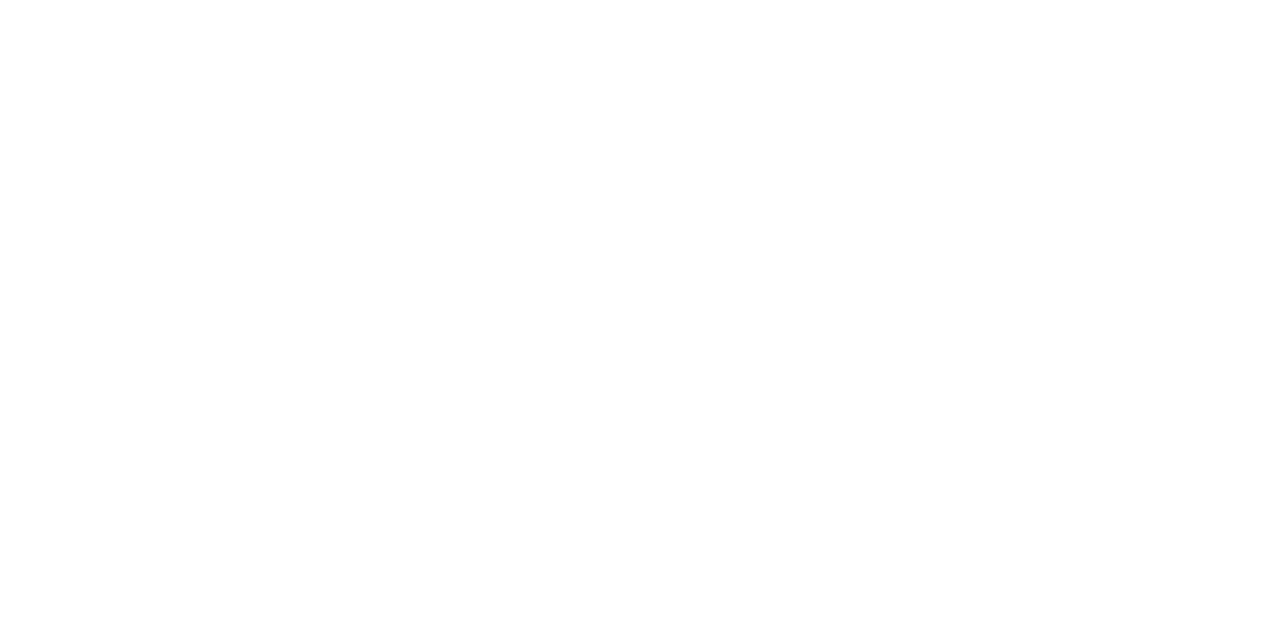
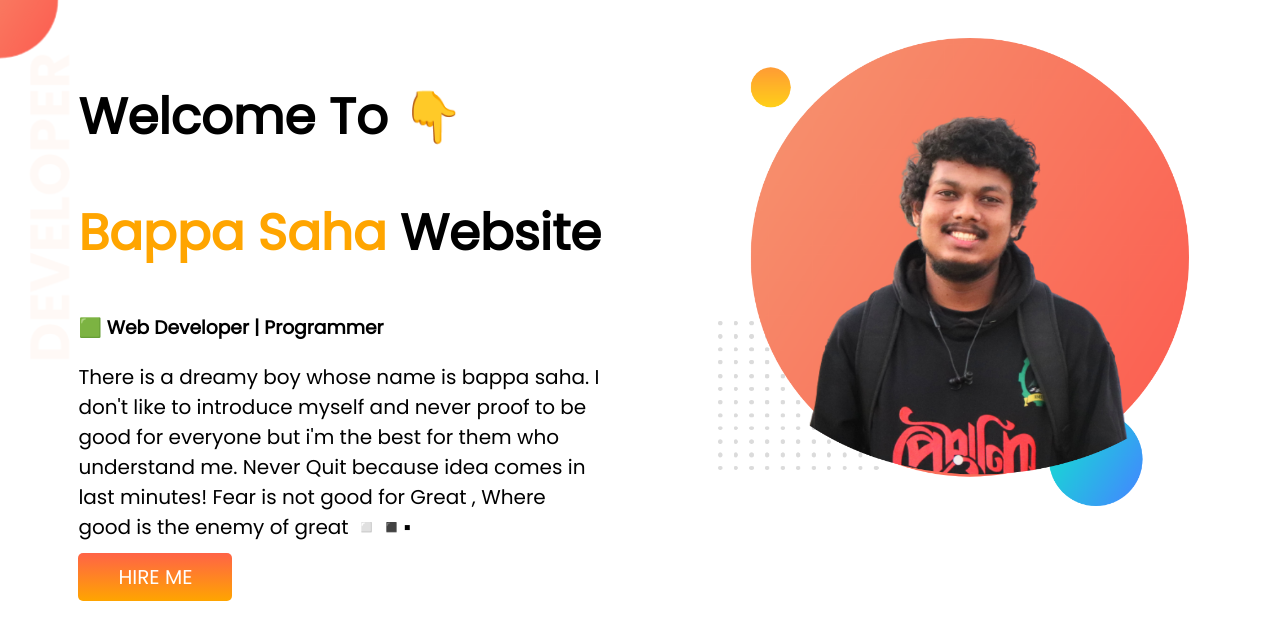
Before and after one commit to bappasahabapi0/devloper-portfolio, a plain HTML site: page index.html in a window 1280 px wide. Drawn offline with Linux system fonts and the light colour scheme.

Commit message:
top banner is added by bappa

```diff
--- a/index.html
+++ b/index.html
@@ -5,10 +5,35 @@
     <meta charset="UTF-8">
     <meta http-equiv="X-UA-Compatible" content="IE=edge">
     <meta name="viewport" content="width=device-width, initial-scale=1.0">
+    <!-- Using Google Fonts -->
+    <link rel="preconnect" href="https://fonts.googleapis.com">
+    <link rel="preconnect" href="https://fonts.gstatic.com" crossorigin>
+    <link href="https://fonts.googleapis.com/css2?family=Poppins&display=swap" rel="stylesheet">
     <title>bapi-portfolio</title>
+    <link rel="stylesheet" href="style.css">
 </head>
 
 <body>
+    <section>
+        <div class="half-width">
+            <h1>Welcome To 👇</h1>
+            <h1><span>Bappa Saha</span> Website</h1>
+            <h3>🟩 Web Developer | Programmer </h3>
+            <p>
+                There is a dreamy boy whose name is bappa saha.
+                I don't like to introduce myself and never proof to be good for everyone but i'm the best for them who
+                understand me. Never Quit because idea comes in last minutes! Fear is not good for Great , Where good is
+                the
+                enemy of great ◽◾▪
+            </p>
+            <a href="#"> Hire me </a>
+        </div>
+        <div class="half-width">
+            <img src="images/my-bg.png" alt="image">
+        </div>
+    </section>
+
+
 
 </body>
 
--- a/style.css
+++ b/style.css
@@ -0,0 +1,45 @@
+body{
+    font-family: 'Poppins', sans-serif;
+    margin:0;
+    padding: 0;
+}
+h1{
+    font-size: 50px;
+}
+p{
+    font-size: 20px;
+}
+
+span{
+    color: orange;
+}
+section{
+
+    display: flex;
+    /* margin-top: 0; */
+    /* margin-bottom: 20px; */
+    background-image: url(images/top-banner.png);
+    background-repeat: no-repeat;
+    /* background-color: plum; */
+}
+.half-width{
+    margin-left: 40px;
+    width: 50%;
+    padding: 3% ;
+    /* display: flex; */
+}
+.half-width img{
+    /* padding-left: 60px; */
+    padding-bottom: 40px;
+    width: 90%;
+
+}
+a{
+    font-size: 20px;
+    text-transform: uppercase;
+    text-decoration: none;
+    padding: 10px 40px;
+    color: white;
+    background-image:linear-gradient(tomato, orange);
+    border-radius: 5px;
+}
```
